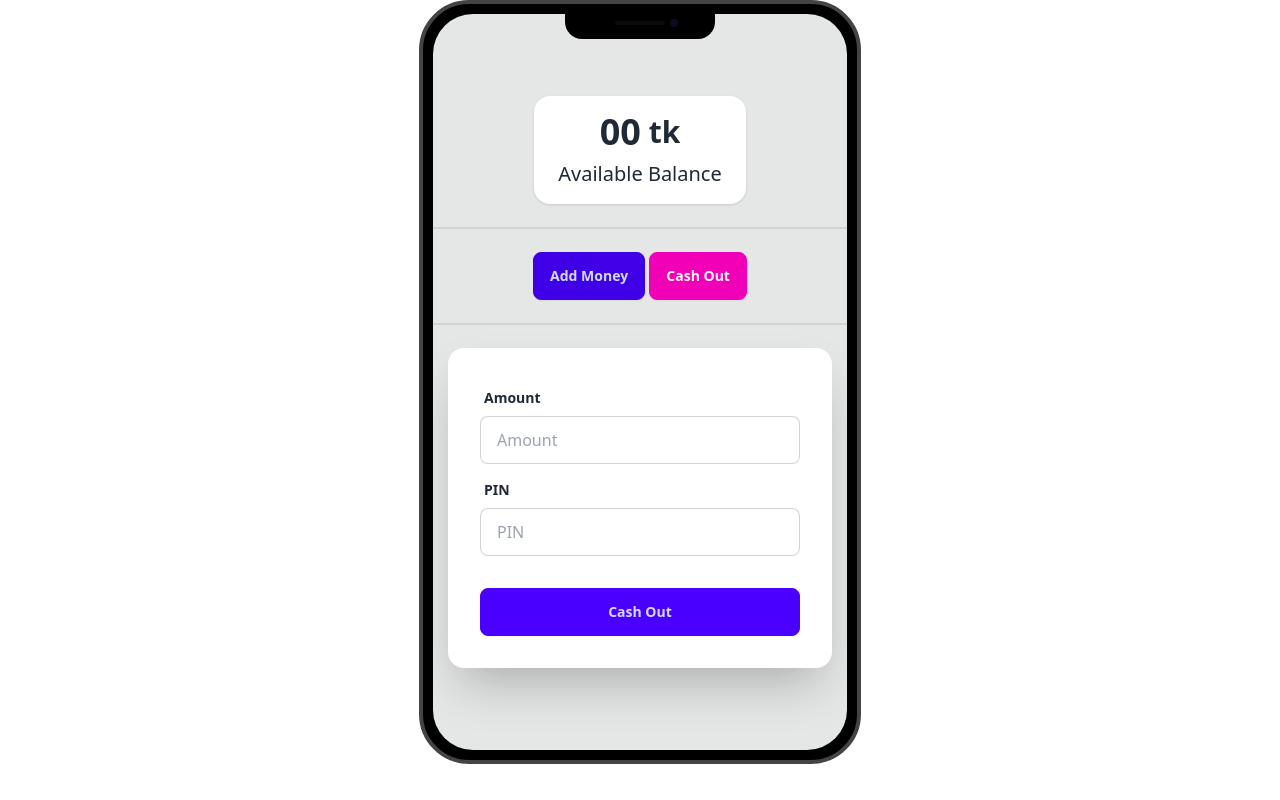
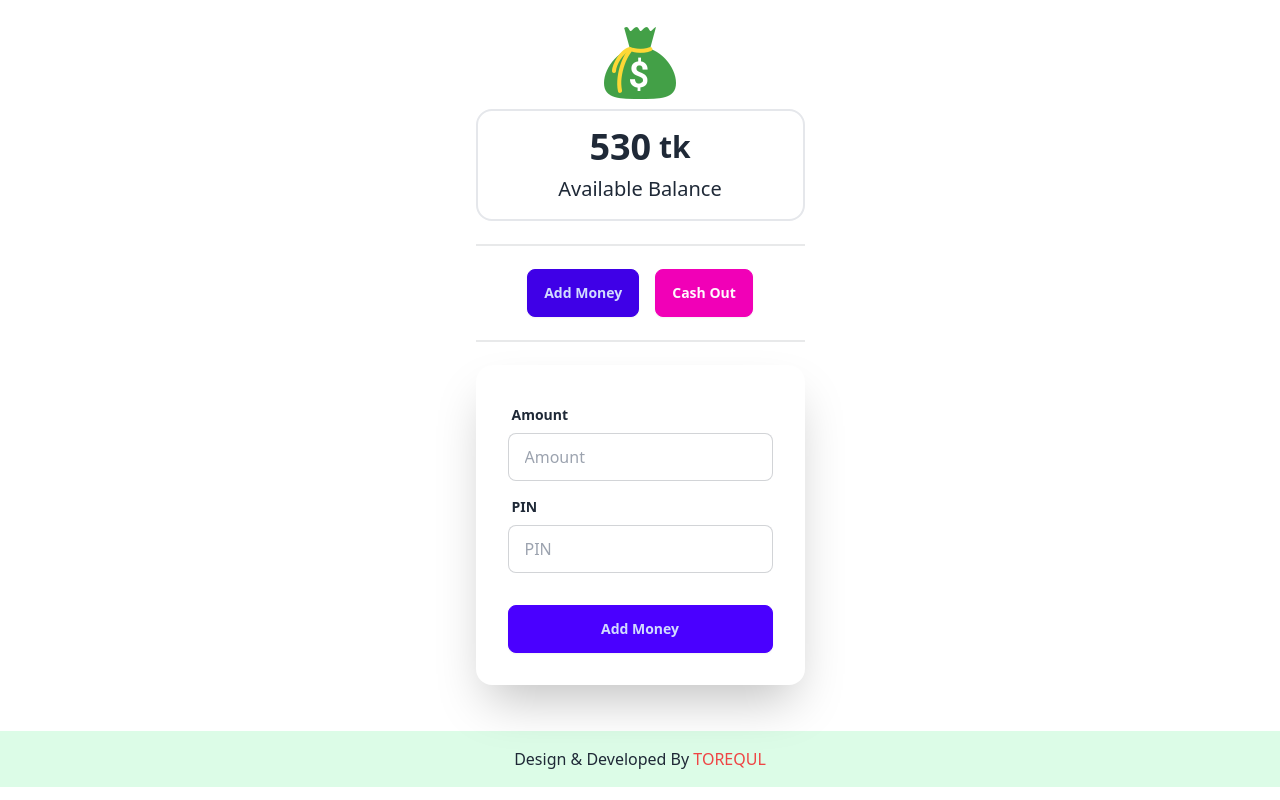
Before and after one commit to torequl/payoo-mfs, a plain HTML site: page home.html in a window 1280 px wide. Both pictures are taken after a click on the button "Add Money". Drawn offline with nearby package versions, Linux system fonts and the light colour scheme.

Commit message:
Add Money and Cash Out Updeted

```diff
--- /dev/null
+++ b/JS/features.js
@@ -0,0 +1,10 @@
+// Show The Cash Out form
+document.getElementById('show-add-mony').addEventListener('click', function(){
+    document.getElementById('add-money-form').classList.remove('hidden');
+    document.getElementById('cash-out-form').classList.add('hidden');
+})
+
+document.getElementById('show-cash-out').addEventListener('click', function(){
+    document.getElementById('cash-out-form').classList.remove('hidden');
+    document.getElementById('add-money-form').classList.add('hidden');
+})
--- a/JS/login.js
+++ b/JS/login.js
@@ -3,12 +3,12 @@ document.getElementById('login-btn').addEventListener('click', function(event){
 // Prevent browser reload
     event.preventDefault();
 // Get the Phone Number and PIN Number.
-    const phoneNumber = document.getElementById('phone-number').value;
+    // const phoneNumber = document.getElementById('phone-number').value;
 
     const pinNumber = document.getElementById('pin-number').value;
 
-    if (phoneNumber === '5' && pinNumber === '1234'){
-        window.location.href = '/home.html';
+    if (pinNumber === '1234'){
+        window.location.href = './home.html';
     }
     else {
         alert("Wrong Phone And PIN");
--- a/home.html
+++ b/home.html
@@ -10,29 +10,28 @@
 </head>
 
 <body>
-  <main class="flex justify-center">
-    <div class="mockup-phone">
-      <div class="camera"></div>
-      <div class="display">
-        <div class="artboard artboard-demo phone-3">
-
-          <div class="stats shadow">
+  <main class="grid place-items-center h-screen">
+    <section>
+      <div class="flex justify-center">
+        <img src="./icons/money.png" alt="">
+      </div>
+      <div class="stats border-2 flex justify-center">
         <div class="stat space-y-2">
           <div class="flex justify-center items-center">
-                <div id="balance" class="stat-value text-center">00</div>
+            <div id="balance" class="stat-value text-center">530</div>
             <div class="text-3xl font-bold">&nbsp;tk</div>
           </div>
-              <div class="text-xl">Available Balance</div>
+          <div class="text-xl text-center">Available Balance</div>
         </div>
       </div>
       <div class="divider"></div>
-          <div>
-            <button class="btn btn-active btn-primary">Add Money</button>
-            <button class="btn btn-active btn-secondary">Cash Out</button>
+      <div class="flex justify-center gap-4">
+        <button id="show-add-mony" class="btn btn-active btn-primary">Add Money</button>
+        <button id="show-cash-out" class="btn btn-active btn-secondary">Cash Out</button>
       </div>
       <div class="divider"></div>
       <!-- Ad Mony Form Start -->
-          <div class="hidden card bg-base-100 w-full max-w-sm shrink-0 shadow-2xl">
+      <div id="add-money-form" class="hidden card bg-base-100 w-full max-w-sm shrink-0 shadow-2xl">
         <form class="card-body">
           <div class="form-control">
             <label class="label">
@@ -55,7 +54,7 @@
       <!-- Ad Mony Form End -->
 
       <!-- Cash out Form Start -->
-          <div class="card bg-base-100 w-full max-w-sm shrink-0 shadow-2xl">
+      <div id="cash-out-form" class="hidden card bg-base-100 w-full max-w-sm shrink-0 shadow-2xl">
         <form class="card-body">
           <div class="form-control">
             <label class="label">
@@ -71,16 +70,20 @@
               autocomplete="off" required />
           </div>
           <div class="form-control mt-6">
-                <button id="cash-out-btn" class="btn btn-primary">Cash Out</button>
+            <button id="cash-out-btn" class="btn btn-secondary">Cash Out</button>
           </div>
         </form>
       </div>
       <!-- Cash out Form End -->
     </div>
-      </div>
-    </div>
+    </section>
+
+    <footer class="mt-5">
+      <h3 class="py-4 bg-green-100 w-screen text-center">Design & Developed By <span class="text-red-500">TOREQUL</span></h3>
+    </footer>
   </main>
 
+  <script src="/JS/features.js"></script>
   <script src="./JS/home.js"></script>
 </body>
 
```
Also changed, not shown: index.html (+19 -17 lines), icons/money.png (added), icons/user-icon.png (added). Lines whose indentation alone changed are shown as unchanged.
